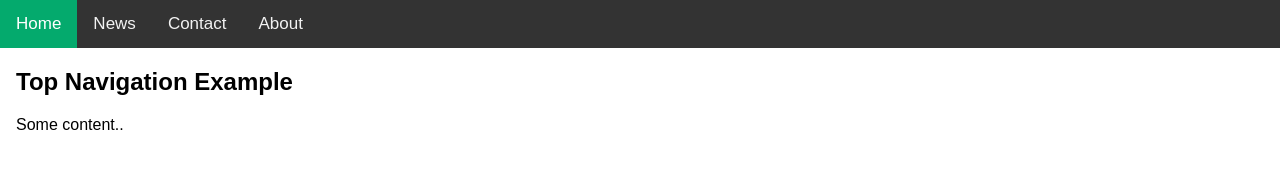
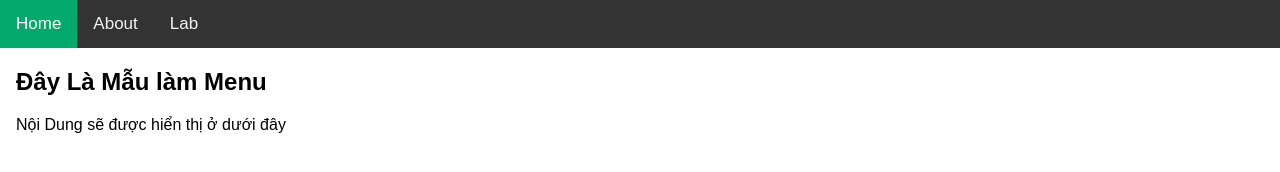
Before and after one commit to PhamNguyenDucThienJB/HCI_20130410, a plain HTML site: page index.html in a window 1280 px wide. Drawn offline with Linux system fonts and the light colour scheme.

Commit message:
Update index.html

```diff
--- a/index.html
+++ b/index.html
@@ -37,14 +37,14 @@ body {
 
 <div class="topnav">
   <a class="active" href="#home">Home</a>
-  <a href="#news">News</a>
-  <a href="#contact">Contact</a>
-  <a href="#about">About</a>
+  <a href="/about.html">About</a>
+  <a href="/lab">Lab</a>
+
 </div>
 
 <div style="padding-left:16px">
-  <h2>Top Navigation Example</h2>
-  <p>Some content..</p>
+  <h2>Đây Là Mẫu làm Menu</h2>
+  <p>Nội Dung sẽ được hiển thị ở dưới đây</p>
 </div>
 
 </body>
```
